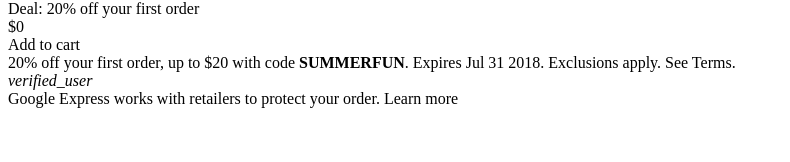
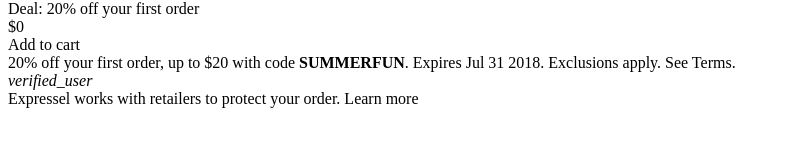
Before and after one commit to hrsf99-Expressel/expressel-cart-service, a React app: page / in a window 1280 px wide. Shown: the part 134-296 px from the top of the page, without its empty margins (0-790 px from the left). Built offline with nearby package versions, Linux system fonts and the light colour scheme; no server answers; the HTML template or start-up script is replaced by a standard one.

Commit message:
CSS for Cart component

```diff
--- a/client/src/components/App.jsx
+++ b/client/src/components/App.jsx
@@ -112,18 +112,18 @@
           {cart}
         </div>
         <div className="deliveryRow">
-          <i class="material-icons md-12">local_shipping</i>
+          <i className="material-icons md-12">local_shipping</i>
           <div>Free delivery by {this.state.deliveryDate}</div>
         </div>
         <div className="containerLocation">
-          <i class="material-icons md-12">place</i>
-          <div className="ship">Ship to <span className="location">95121</span></div>
+          <i className="material-icons md-12">place</i>
+          <div className="ship">Ship to <span className="blue">95121</span></div>
         </div>
         <div className="containerLogo">
           <img className="logo" src={this.state.storeLogo} />
           <div className="sellerInfoContainer">
             <div className="soldBy">Sold by {this.state.storeName}</div>
-            <div className="return">Free returns</div>
+            <div className="blue">Free returns</div>
           </div>
         </div>
         <div className="saving">Deal: 20% off your first order</div>
@@ -140,8 +140,10 @@
         )}
         </div>
         <div className="terms">20% off your first order, up to $20 with code <b>SUMMERFUN</b>. Expires Jul 31 2018. Exclusions apply. See Terms.</div>
-        <i class="material-icons md-12">verified_user</i>
-        <div className="howitworks">Google Express works with retailers to protect your order. Learn more</div>
+        <div className="protectedContainer">
+          <i className="material-icons md-12">verified_user</i>
+          <div className="howitworks">Expressel works with retailers to protect your order. <span className="blue">Learn more</span></div>
+        </div>
       </div>
     );
   }
--- a/client/src/components/Cart.jsx
+++ b/client/src/components/Cart.jsx
@@ -27,7 +27,6 @@
       <div className="cart">
         <img className="logo" src={this.props.storeLogo} />
         {line}
-        <div>{this.props.subtotal / this.props.storeMinimumFreeShipping}</div>
       </div>
     )
   }
--- a/client/src/components/DynamicAddToCart.jsx
+++ b/client/src/components/DynamicAddToCart.jsx
@@ -3,11 +3,11 @@
 const DynamicAddToCart = ({onMinusSignClicked, onPlusSignClicked, itemNum}) => (
   <div className="dynamicAddToCart containerButton">
     <div className="grid-item" onClick={onMinusSignClicked}>
-      <i class="material-icons md-12">remove_circle_outline</i>
+      <i className="material-icons md-12">remove_circle_outline</i>
     </div>
     <div className="grid-item"><span className="itemNum">{itemNum}</span> in cart</div>
     <div className="grid-item" onClick={onPlusSignClicked}>
-      <i class="material-icons md-12">add_circle_outline</i>
+      <i className="material-icons md-12">add_circle_outline</i>
     </div>
   </div>
 )
```
Also changed, not shown: 2 other files (tests, documents, lock files or other folders).
